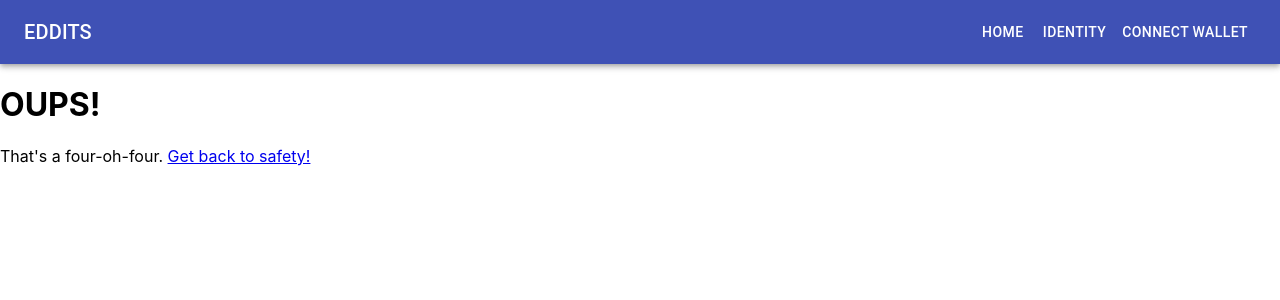
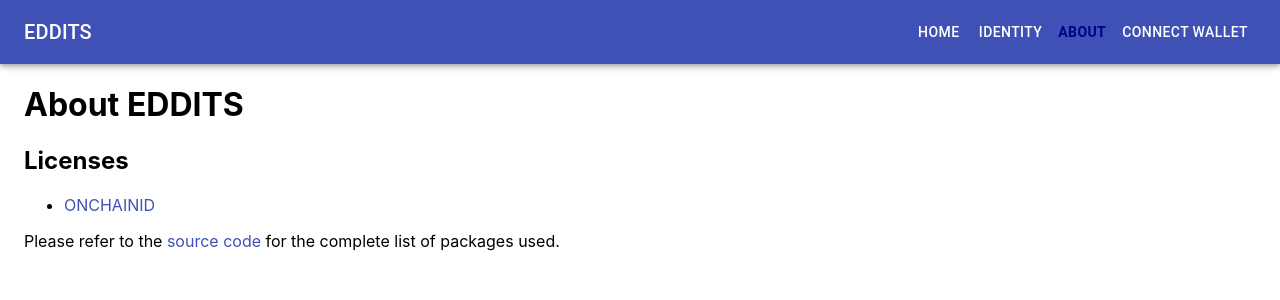
Before and after one commit to Eddits-org/identity-portal, a React (Create React App) app: page /about in a window 1280 px wide. Shown: the top 300 px of the page. Built offline with nearby package versions, Linux system fonts and the light colour scheme.

Commit message:
✨() Add about page

```diff
--- /dev/null
+++ b/src/pages/About.jsx
@@ -0,0 +1,17 @@
+import {Container, Link} from "@material-ui/core";
+
+function About() {
+  return (
+    <Container>
+      <h1>About EDDITS</h1>
+
+      <h2>Licenses</h2>
+      <ul>
+        <li><Link href="https://github.com/onchain-id/solidity/blob/master/LICENSE.md" target="_blank">ONCHAINID</Link></li>
+      </ul>
+      <p>Please refer to the <Link href="https://github.com/Eddits-org/identity-portal/blob/master/package.json" target="_blank">source code</Link> for the complete list of packages used.</p>
+    </Container>
+  );
+}
+
+export default About;
--- a/src/pages/Layout.jsx
+++ b/src/pages/Layout.jsx
@@ -7,6 +7,7 @@ import {Link, NavLink, Route, Switch} from "react-router-dom";
 import Home from "./Home";
 import Identity from "./Identity/Identity";
 import {useWeb3} from "../contexts/web3.context";
+import About from "./About";
 
 const useStyles = makeStyles((theme) => ({
   title: {
@@ -46,6 +47,7 @@ function Layout() {
           </Typography>
           <Button color="inherit" component={NavLink} to="/" exact activeStyle={{ color: "darkblue", fontWeight: "bold" }}>Home</Button>
           <Button color="inherit" component={NavLink} to="/identity" activeStyle={{ color: "darkblue", fontWeight: "bold" }}>Identity</Button>
+          <Button color="inherit" component={NavLink} to="/about" activeStyle={{ color: "darkblue", fontWeight: "bold" }}>About</Button>
 
           {web3.loaded ? (
             <>
@@ -73,6 +75,9 @@ function Layout() {
         <Route path="/" exact>
           <Home />
         </Route>
+        <Route path="/about">
+          <About />
+        </Route>
         <Route path="/identity">
           <Identity />
         </Route>
```
